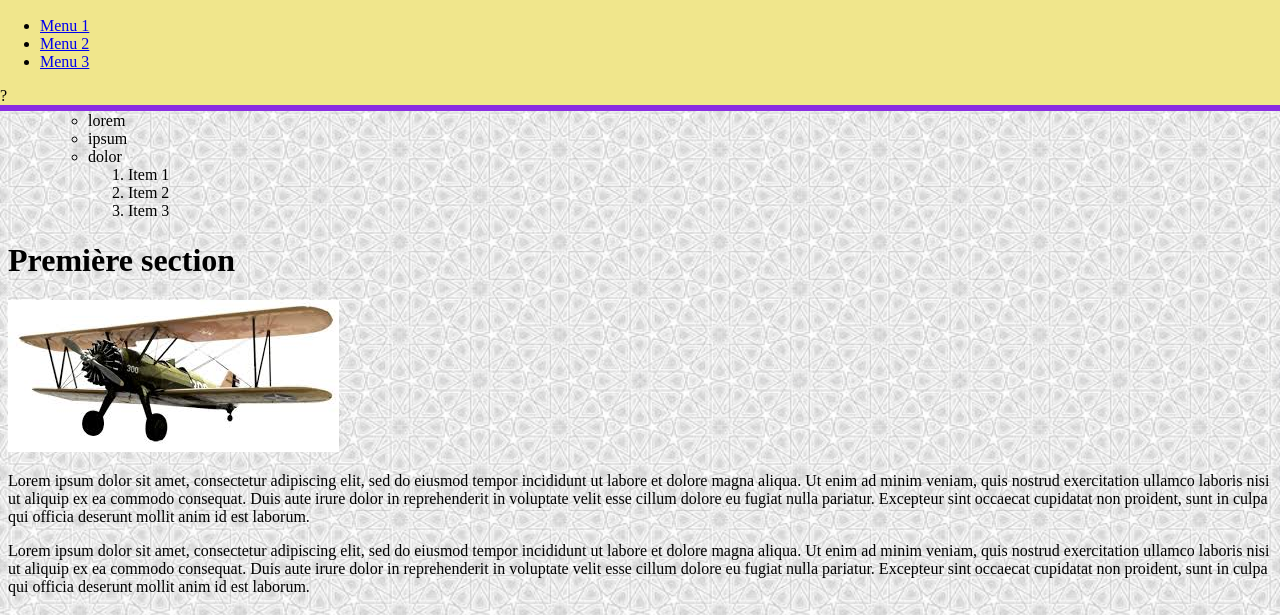
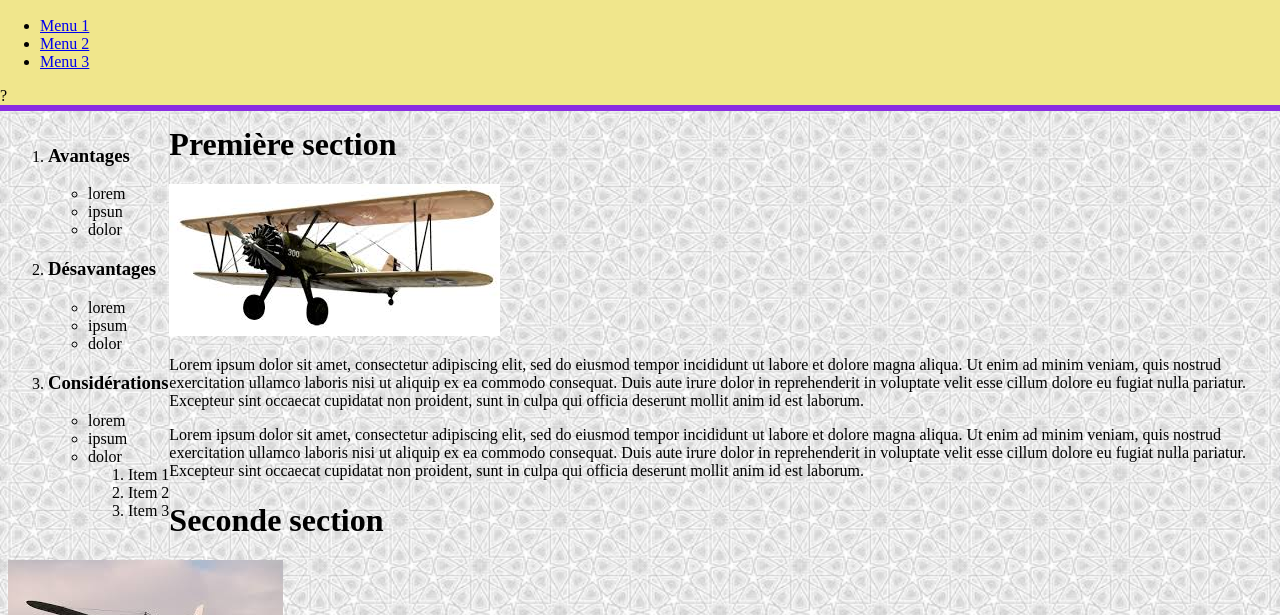
Before and after one commit to ChrisBOUONGOU/tp2_etu, a plain HTML site: page index.html in a window 1280 px wide. Shown: the part 174-789 px from the top of the page. Drawn offline with Linux system fonts and the light colour scheme.

Commit message:
Moved content below header

```diff
--- a/ressources/css/main.css
+++ b/ressources/css/main.css
@@ -54,7 +54,13 @@ div#aide-icon:hover #section-aide {
 
 /* Contenu principal */
 
+#contenu-principal {
+    margin-top: 300px;
+}
 
+aside {
+    float: left;
+}
 
 /* Boite aparté avec les listes */
 
```
